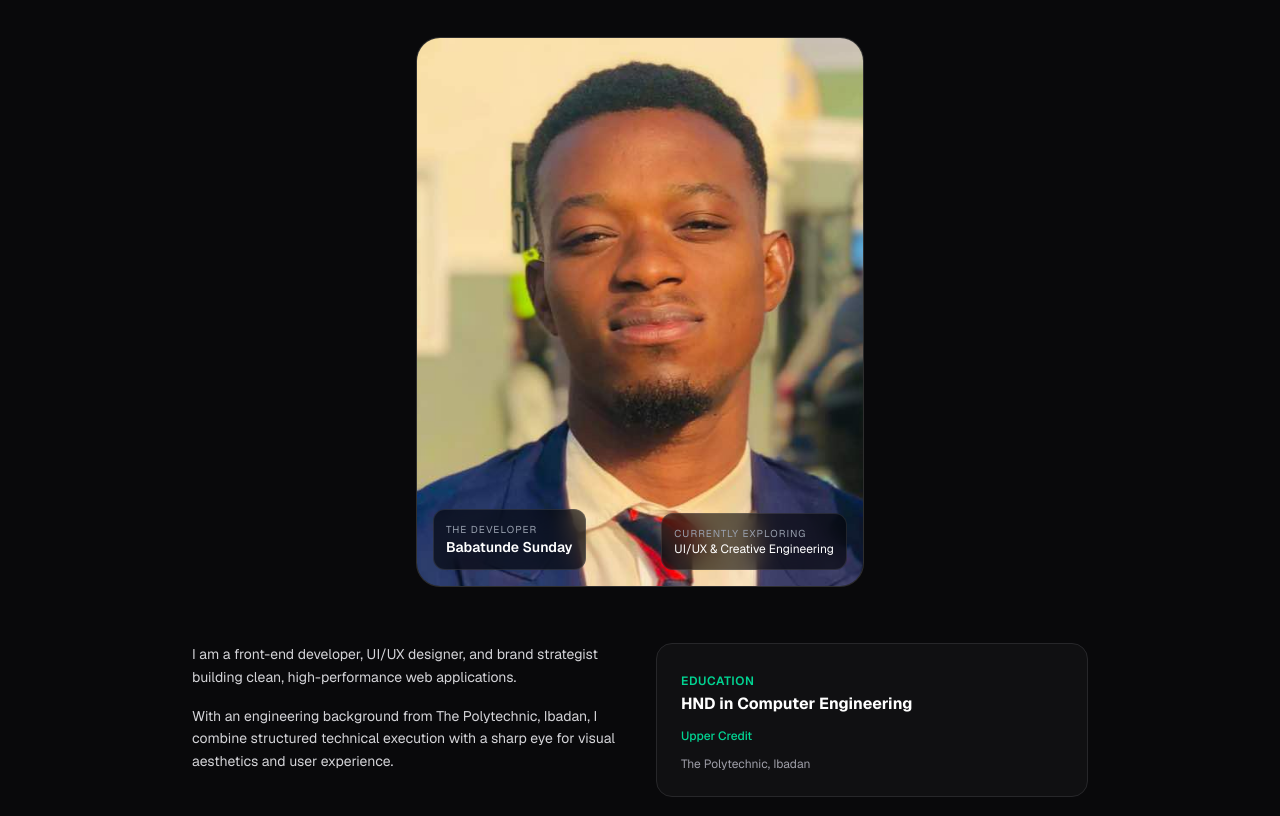
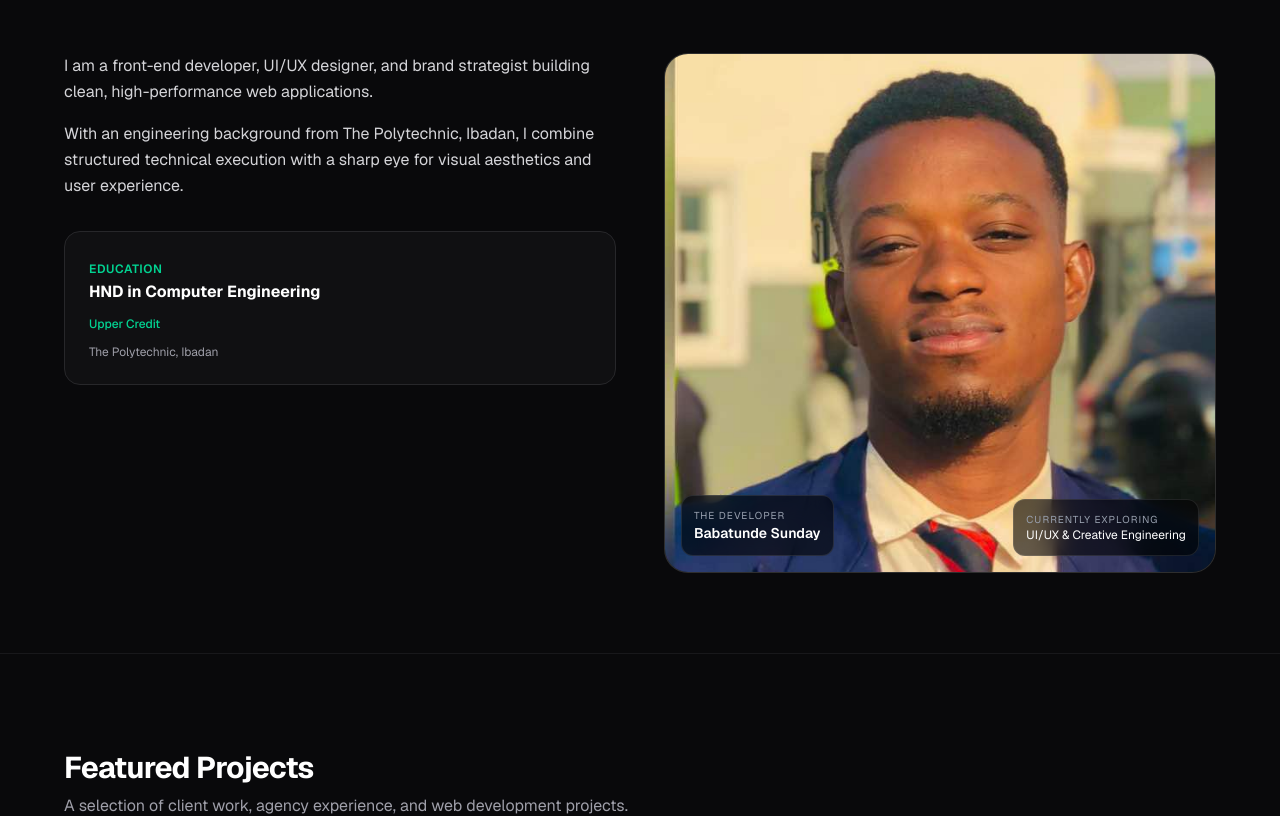
Before and after one commit to Sunnexdev/oneshot-portfolio, a Next.js app: page / in a window 1280 px wide. Shown: the part 989-1805 px from the top of the page. Built offline with nearby package versions, Linux system fonts and the light colour scheme.

Commit message:
Update About layout to display text and image side-by-side

```diff
--- a/components/About.tsx
+++ b/components/About.tsx
@@ -6,7 +6,7 @@ export default function About() {
       id="about"
       className="py-20 px-6 border-t border-zinc-900 bg-zinc-950"
     >
-      <div className="max-w-4xl mx-auto space-y-10">
+      <div className="max-w-6xl mx-auto space-y-10">
         {/* Subtitle Line */}
         <div className="flex items-center space-x-3 text-xs tracking-widest text-zinc-500 uppercase font-semibold">
           <span className="w-8 h-[1px] bg-zinc-700" />
@@ -21,15 +21,44 @@ export default function About() {
           </span>
         </h2>
 
-        {/* Image Card Container */}
-        {/* Container with portrait aspect ratio and controlled height */}
-        <div className="relative w-full max-w-md mx-auto aspect-[3/4] h-[450px] md:h-[550px] overflow-hidden rounded-3xl border border-white/10 bg-neutral-900">
+        {/* 2-Column Grid: Text on Left, Image on Right on Large Screens */}
+        <div className="grid grid-cols-1 lg:grid-cols-2 gap-12 items-start pt-4">
+          {/* Left Side: Bio & Education */}
+          <div className="space-y-8">
+            <div className="space-y-4 text-zinc-300 text-base leading-relaxed">
+              <p>
+                I am a front-end developer, UI/UX designer, and brand strategist
+                building clean, high-performance web applications.
+              </p>
+              <p>
+                With an engineering background from The Polytechnic, Ibadan, I
+                combine structured technical execution with a sharp eye for
+                visual aesthetics and user experience.
+              </p>
+            </div>
+
+            <div className="bg-zinc-900/50 border border-zinc-800 rounded-2xl p-6 space-y-3">
+              <span className="text-xs font-semibold text-emerald-400 uppercase tracking-wider">
+                Education
+              </span>
+              <h4 className="text-base font-bold text-white">
+                HND in Computer Engineering
+              </h4>
+              <p className="text-xs text-emerald-400 font-medium">
+                Upper Credit
+              </p>
+              <p className="text-xs text-zinc-400">The Polytechnic, Ibadan</p>
+            </div>
+          </div>
+
+          {/* Right Side: Image Card Container */}
+          <div className="relative w-full max-w-md mx-auto lg:max-w-none aspect-[3/4] h-[480px] sm:h-[520px] overflow-hidden rounded-3xl border border-white/10 bg-neutral-900">
             <Image
-            src="/profile.jpeg" // replace with your photo path
+              src="/profile.jpeg"
               alt="Babatunde Sunday"
               fill
               priority
-            className="object-cover object-[center_20%] scale-100"
+              className="object-cover object-[center_20%]"
             />
 
             {/* Badges Overlay */}
@@ -46,33 +75,11 @@ export default function About() {
                 <p className="text-[10px] tracking-widest text-gray-400 uppercase">
                   CURRENTLY EXPLORING
                 </p>
-              <p className="text-xs text-white">UI/UX & Creative Engineering</p>
+                <p className="text-xs text-white">
+                  UI/UX & Creative Engineering
+                </p>
               </div>
             </div>
-        </div>
-        {/* Detailed Bio & Education */}
-        <div className="grid grid-cols-1 md:grid-cols-2 gap-8 pt-4">
-          <div className="space-y-4 text-zinc-300 text-sm leading-relaxed">
-            <p>
-              I am a front-end developer, UI/UX designer, and brand strategist
-              building clean, high-performance web applications.
-            </p>
-            <p>
-              With an engineering background from The Polytechnic, Ibadan, I
-              combine structured technical execution with a sharp eye for visual
-              aesthetics and user experience.
-            </p>
-          </div>
-
-          <div className="bg-zinc-900/50 border border-zinc-800 rounded-2xl p-6 space-y-3">
-            <span className="text-xs font-semibold text-emerald-400 uppercase tracking-wider">
-              Education
-            </span>
-            <h4 className="text-base font-bold text-white">
-              HND in Computer Engineering
-            </h4>
-            <p className="text-xs text-emerald-400 font-medium">Upper Credit</p>
-            <p className="text-xs text-zinc-400">The Polytechnic, Ibadan</p>
           </div>
         </div>
       </div>
```
Lines whose indentation alone changed are shown as unchanged.
